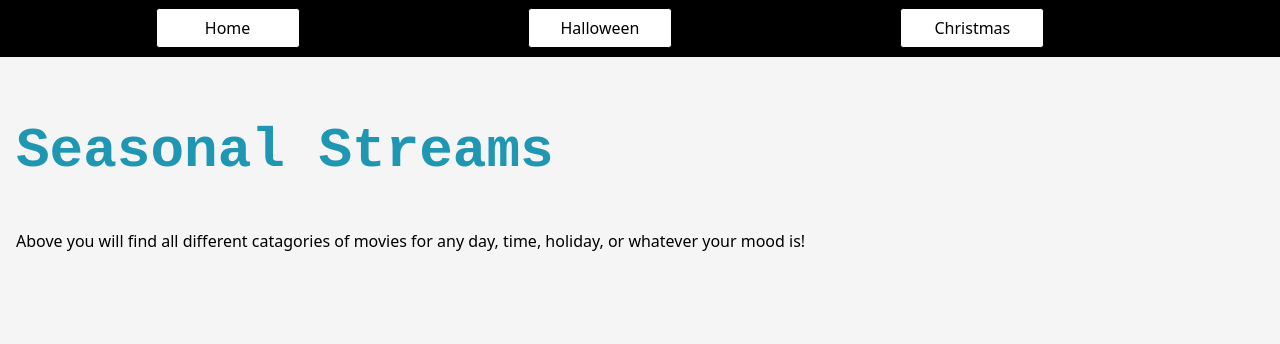
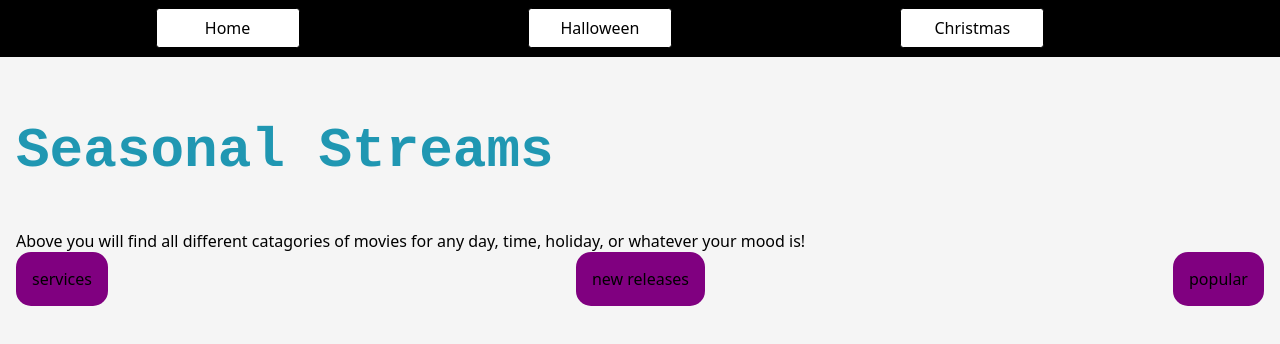
Before and after one commit to t-lamacchia/seasonalStreams, a website: page index.html in a window 1280 px wide. Drawn offline with Linux system fonts and the light colour scheme.

Commit message:
flex added

```diff
--- a/index.html
+++ b/index.html
@@ -21,6 +21,12 @@
       <h2>Seasonal Streams</h2>
       <div>Above you will find all different catagories of movies for any day, time, holiday, or whatever your mood is!</div>
 
+      <div class="OtherPageGrid">
+        <div id="item1">services</div>
+        <div id="item2">new releases</div>
+        <div id="item3">popular</div>
+
+      </div>
     </main>
   </body>
 </html>
--- a/styles.css
+++ b/styles.css
@@ -82,3 +82,29 @@ h2{
   display: flex;
   justify-content: center;
 }
+
+.OtherPageGrid {
+  display: flex;
+  flex-direction: row;
+  justify-content: space-between;
+  border-radius: 15px;
+
+}
+
+#item1 {
+  padding: 1rem;
+  background-color: purple;
+  border-radius: 15px;
+}
+
+#item2 {
+  padding: 1rem;
+  background-color: purple;
+  border-radius: 15px;
+}
+
+#item3 {
+  padding: 1rem;
+  background-color: purple;
+  border-radius: 15px;
+}
```
